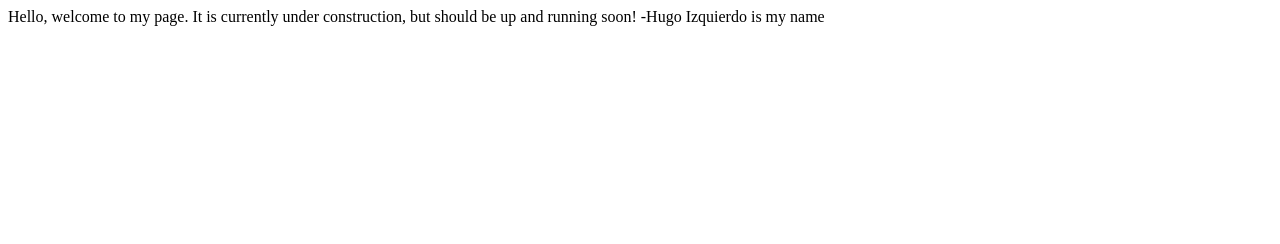
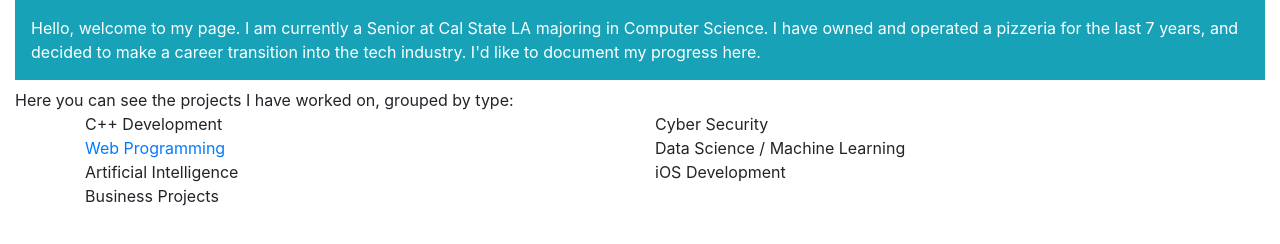
Before and after one commit to juiceleft88/juiceleft88.github.io, a plain HTML site: page index.html in a window 1280 px wide. Drawn offline with nearby package versions, Linux system fonts and the light colour scheme.

Commit message:
Setting up the Bootstrap container grid

```diff
--- a/index.html
+++ b/index.html
@@ -4,10 +4,51 @@
     <meta charset="UTF-8">
     <meta http-equiv="X-UA-Compatible" content="IE=edge">
     <meta name="viewport" content="width=device-width, initial-scale=1.0">
+    <link rel="stylesheet" href="https://stackpath.bootstrapcdn.com/bootstrap/4.3.1/css/bootstrap.min.css" integrity="sha384-ggOyR0iXCbMQv3Xipma34MD+dH/1fQ784/j6cY/iJTQUOhcWr7x9JvoRxT2MZw1T" crossorigin="anonymous">
     <title>Chef2Tech</title>
 </head>
+
 <body>
-    Hello, welcome to my page. It is currently under construction, but should be up and running soon!
-    -Hugo Izquierdo is my name
+    <div class="container-fluid">
+        <div class="p-3 mb-2 bg-info text-white">Hello, welcome to my page. I am currently a Senior at Cal State LA majoring in Computer Science. I have owned and operated a pizzeria for the last 7 years, and decided to make a career transition into the tech industry. I'd like to document my progress here.
+        </div>
+    </div>
+    <div class="container-fluid">
+        Here you can see the projects I have worked on, grouped by type:
+    </div>
+    <!--This is the container section for the different links for projects-->
+    <div class="container">
+        <div class="row">
+          <div class="col">
+            C++ Development
+          </div>
+          <div class="col">
+            Cyber Security
+          </div>
+        </div>
+        <div class="row">
+          <div class="col">
+            <a href="WebProg.html"> Web Programming</a>
+          </div>
+          <div class="col">
+            Data Science / Machine Learning
+          </div>
+        </div>
+        <div class="row">
+            <div class="col">
+              Artificial Intelligence
+            </div>
+            <div class="col">
+              iOS Development
+            </div>
+          </div>
+          <div class="row">
+            <div class="col">
+              Business Projects
+            </div>
+          </div>
+      </div>
+
+
 </body>
 </html>
```
Also changed, not shown: WebProg.html (added, +15 -0 lines).
